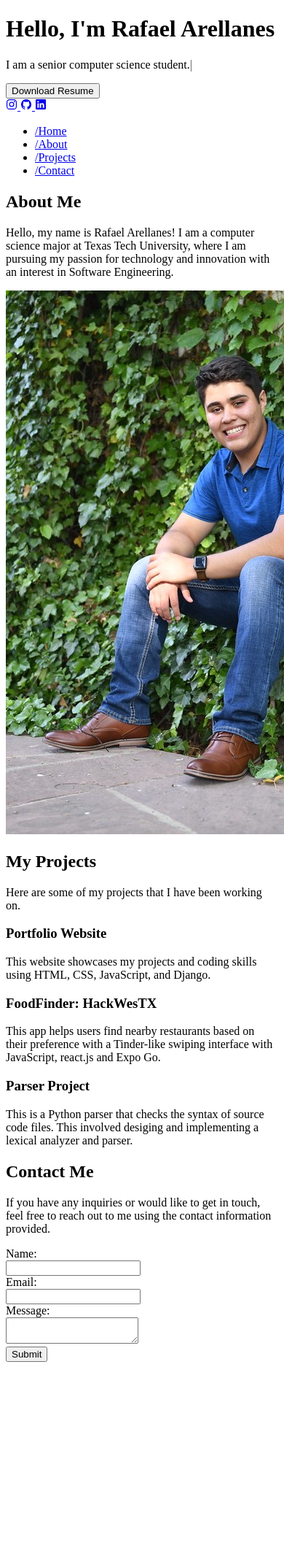
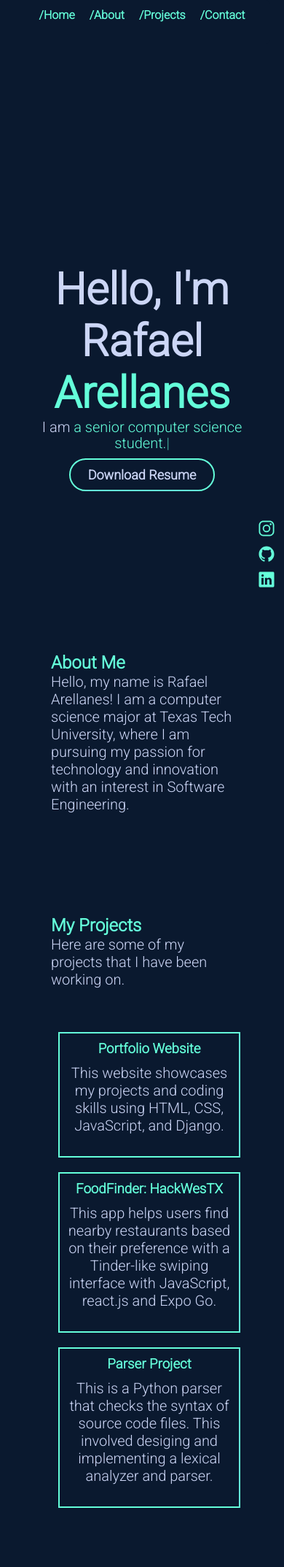
Before and after one commit to rarell202/WebPortfolio, a Django app: page / in a window 390 px wide; the page is wider, and only the part inside the window is pictured. Shown: the top 2147 px of that part at 73% size. Before the commit the page ends 1866 px from the top of that part, so only its background shows below. Run offline with Django 4.2, Linux system fonts and the light colour scheme.

Commit message:
Updated Mobile Layout & Moved some html format

```diff
--- a/MyPortfolioProject/portfolio/static/portfolio/script.js
+++ b/MyPortfolioProject/portfolio/static/portfolio/script.js
@@ -1,18 +1,12 @@
-let prevScrollPos = window.pageYOffset;
+var mobileTaskbar = document.getElementById('mobileTaskbar');
+var prevScrollPos = window.pageYOffset;
 
 window.onscroll = function() {
-  let currentScrollPos = window.pageYOffset;
-  const taskbar = document.querySelector(".taskbar");
-
-  if (prevScrollPos > currentScrollPos) {
-    // Scroll Up: Reveal the taskbar
-    taskbar.style.top = "0";
-    taskbar.style.top = "20px"
-  } else {
-    // Scroll Down: Hide the taskbar
-    taskbar.style.top = `-${taskbar.offsetHeight}px`;
-    taskbar.style.top = "10px";
-  }
-
-  prevScrollPos = currentScrollPos;
+    var currentScrollPos = window.pageYOffset;
+    if (prevScrollPos > currentScrollPos) {
+        mobileTaskbar.style.top = '0';
+    } else {
+        mobileTaskbar.style.top = '-60px'; /* Adjust based on taskbar height */
+    }
+    prevScrollPos = currentScrollPos;
 };
--- a/MyPortfolioProject/portfolio/static/portfolio/styles.css
+++ b/MyPortfolioProject/portfolio/static/portfolio/styles.css
@@ -140,7 +140,7 @@ nav ul li a:hover {
 .detel {
     text-align: center;
     margin: 20px;
-    margin-top: 400px;
+    margin-top: 250px;
 }
 
 .detel h1 {
@@ -285,7 +285,7 @@ ion-icon {
 
 /* Section styles */
 section {
-    padding: 60px;
+    padding: 70px;
     background: #0a192f;
 }
 
@@ -317,7 +317,7 @@ section p {
     display: block;
     font-size: 30px;
     color: #8892b0;
-    margin-bottom: 10px;
+    margin-bottom: -2px;
 }
 
 .social a:hover {
@@ -373,3 +373,64 @@ section p {
 html {
     scroll-behavior: smooth;
 }
+
+@media screen and (max-width: 768px) {
+    /* Shrink Home Section */
+    .hero {
+        margin-top: -20px;
+    }
+
+    /* Adjust About Section */
+    .about-content {
+        flex-direction: column;
+        align-items: center;
+    }
+
+    .about-photo img {
+        display: none;
+    }
+
+    /* Format Projects Section */
+    .project-container {
+        flex-direction: column;
+    }
+
+    .project-box {
+        width: 100%;
+    }
+
+    /* Size Input Boxes in Contact Section */
+    form input[type="text"],
+    form input[type="email"],
+    form textarea {
+        width: 100%;
+    }
+
+    .social{
+        flex-direction: column;
+    }
+
+    .taskbar {
+        display: flex; /* Hide taskbar by default */
+        position: fixed;
+        top: -10px;
+        left: -30px;
+        width: 100%;
+        height: 60px;
+        background-color: #0a192f;
+        z-index: 2;
+        transition: background-color 0.3s ease-in-out;
+    }
+
+    .taskbar nav ul {
+        display: flex;
+        justify-content: center;
+        flex-direction: row;
+        align-items: center;
+        height: 60px; /* Adjust as needed */
+    }
+
+    .taskbar nav ul li {
+        margin: 0 10px;
+    }
+}
--- a/MyPortfolioProject/portfolio/templates/portfolio/index.html
+++ b/MyPortfolioProject/portfolio/templates/portfolio/index.html
@@ -5,7 +5,7 @@
     <meta charset="UTF-8">
     <meta http-equiv="X-UA-Compatible" content="IE=edge">
     <meta name="viewport" content="width=device-width, initial-scale=1.0">
-    <link rel = "stylesheet" type="text/css" href="{% static 'portfolio/styles.css ' %}">
+    <link rel = "stylesheet" type="text/css" href="{% static 'portfolio/styles.css' %}">
     <link rel="preconnect" href="https://fonts.googleapis.com">
     <link rel="preconnect" href="https://fonts.gstatic.com" crossorigin>
     <link href="https://fonts.googleapis.com/css2?family=Roboto:wght@300&display=swap" rel="stylesheet">
@@ -123,7 +123,6 @@
         })
     </script>
 
-    <script src = "script.js"></script>
     <script type="module" src="https://unpkg.com/ionicons@7.1.0/dist/ionicons/ionicons.esm.js"></script>
     <script nomodule src="https://unpkg.com/ionicons@7.1.0/dist/ionicons/ionicons.js"></script>
 </body>
```
